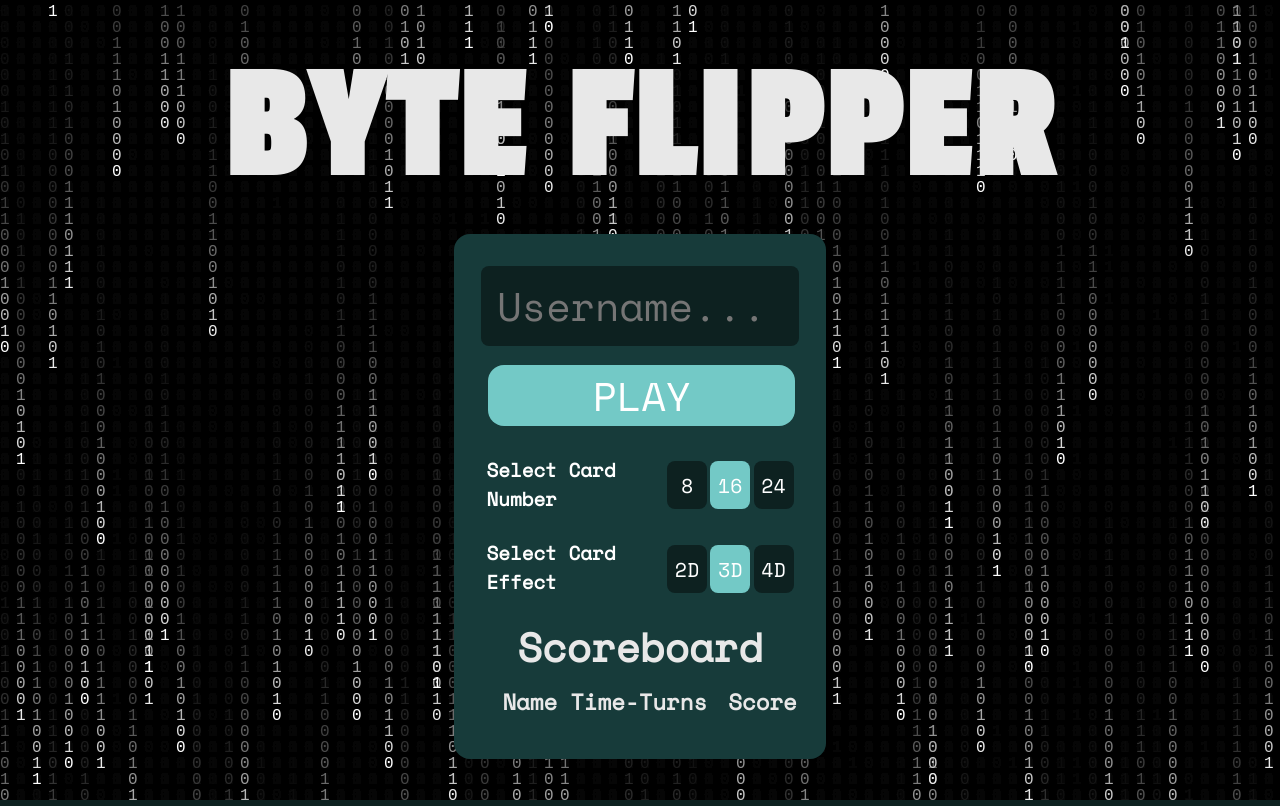
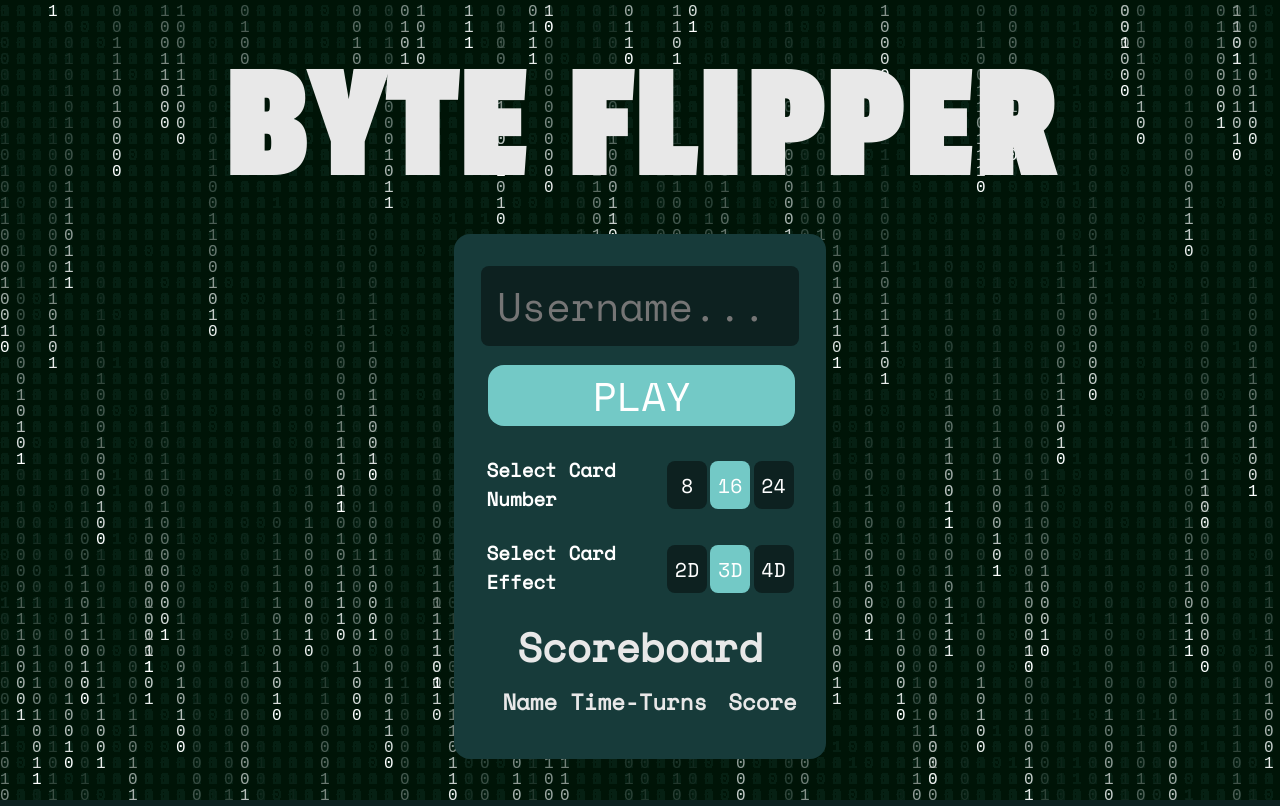
Before and after one commit to ThatLukeDev/parallax, a React (Vite) app in the folder Employer Project/: page / in a window 1280 px wide. Built offline with nearby package versions, Linux system fonts and the light colour scheme.

Commit message:
commit message here

```diff
--- a/Employer Project/src/App.tsx
+++ b/Employer Project/src/App.tsx
@@ -48,7 +48,7 @@ function App() {
       rainDrops[x] = 1
     }
     const draw = () => {
-      context.fillStyle = "rgba(0, 0, 0, 0.08"
+      context.fillStyle = "rgba(11, 25, 24, 0.08)"
       context.fillRect(0, 0, canvas.width, canvas.height)
 
 
```
